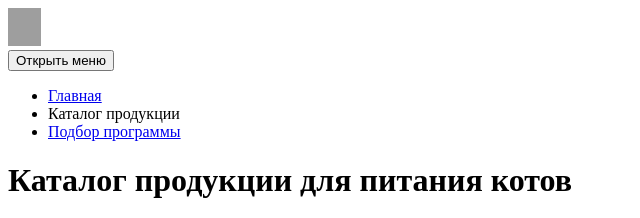
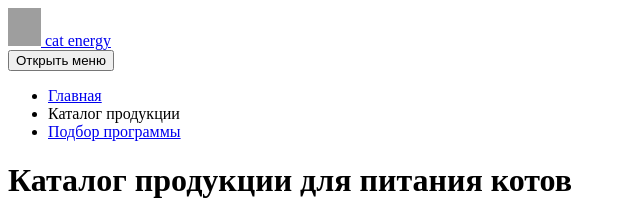
Before and after one commit to XpeNova/1394933-cat-energy-20, a website: page source/catalog.html in a window 1280 px wide. Shown: the top 218 px of the page, 0-640 px from the left. Drawn offline with Linux system fonts and the light colour scheme; grey boxes are pictures that could not be loaded.

Commit message:
разметила логотип в виде ссылки на главную страницу

```diff
--- a/source/catalog.html
+++ b/source/catalog.html
@@ -6,9 +6,10 @@
 </head>
 <body class="page__body">
 <header class="page-header">
-  <a class="page-header__logo">
+  <a href="index.html" class="page-header__logo">
     <img src="https://via.placeholder.com" width="33" height="38" alt="Логотип cat-energy">
   </a>
+  <a href="index.html" class="page-header__logo-text">cat energy</a>
   <nav class="main-nav">
     <button class="main-nav__toggle" type="button">
       <span class="visually-hidden">Открыть меню</span>
```
Also changed, not shown: source/form.html (+2 -1 lines), source/index.html (+2 -1 lines).
